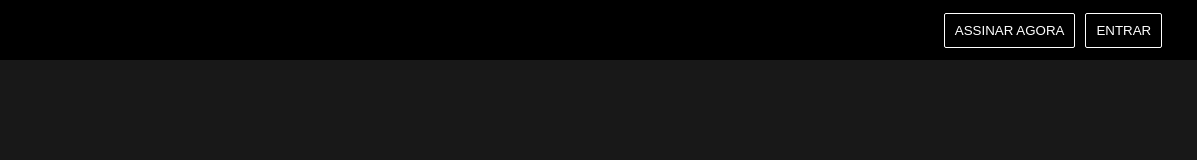
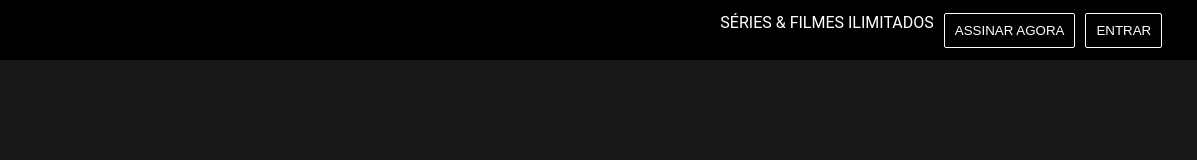
Before and after one commit to RonaldAlexMartins/NETFLIX-CLONE-3.0, a plain HTML site: page public/index.html in a window 1280 px wide. Shown: the full height of the page, 83-1280 px from the left. Drawn offline with Linux system fonts and the light colour scheme.

Commit message:
estilização join-msg

```diff
--- a/public/css/style.css
+++ b/public/css/style.css
@@ -26,6 +26,11 @@ body{
   margin-left: auto;
 }
 
+.join-msg{
+  color: #fff;
+  text-transform: uppercase;
+}
+
 .logo{
   height: 80px;
 }
```
